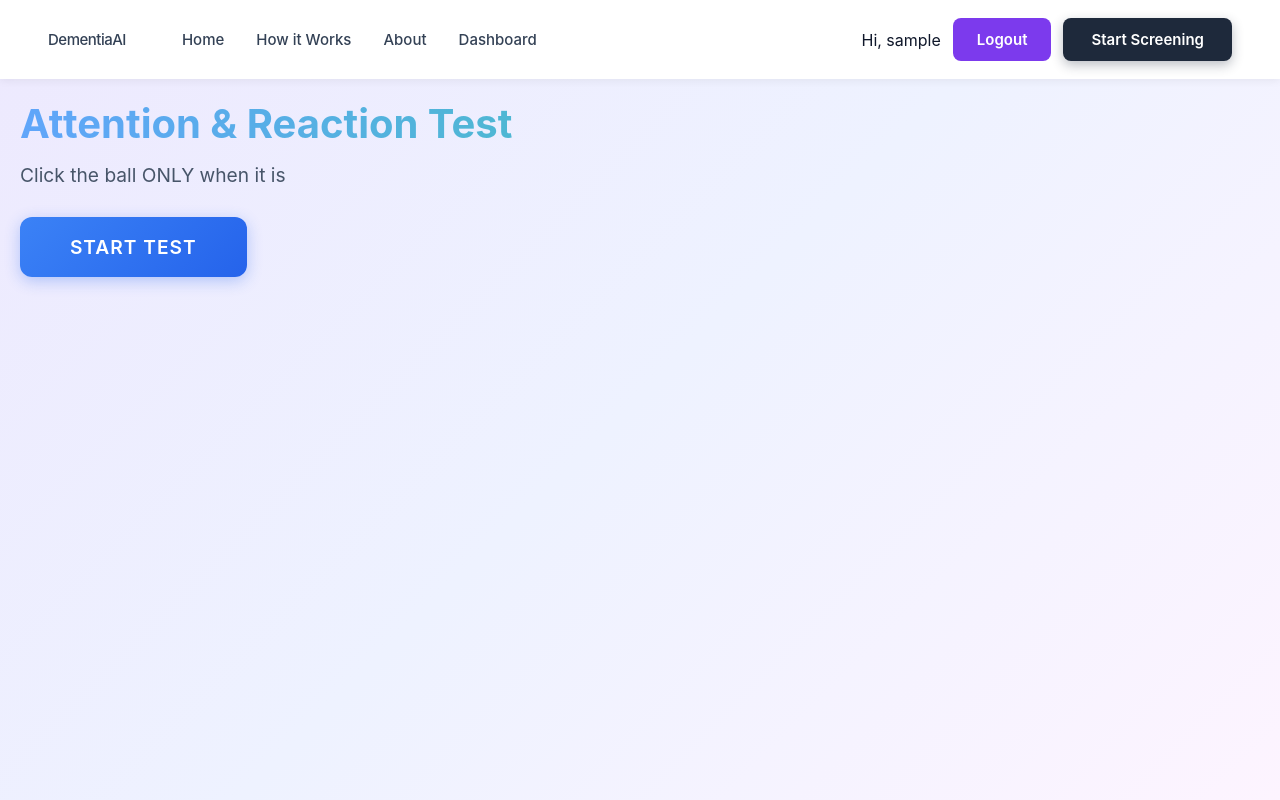
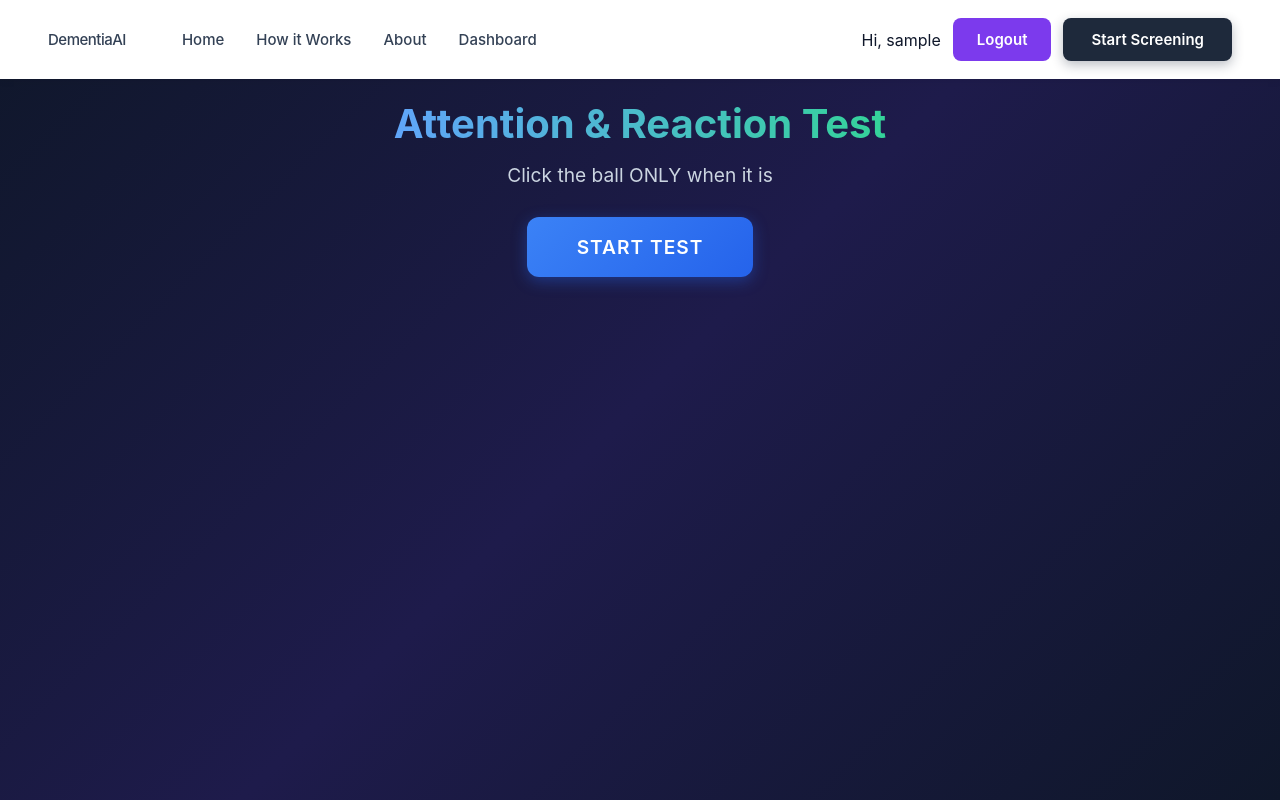
Before and after one commit to M-Iswarya2/Dementia-for-cloud, a Django app: page /attention-test/ in a window 1280 px wide. Run offline with Django 5.2, Linux system fonts and the light colour scheme; the visitor is signed in with stand-in values (Sample User, id 1).

Commit message:
Background change

```diff
--- a/dementia_web/static/css/attention_test.css
+++ b/dementia_web/static/css/attention_test.css
@@ -1,28 +1,38 @@
+/* ---------------- Body / Page Background ---------------- */
+body {
+    background: linear-gradient(135deg, #0f172a 0%, #1e1b4b 50%, #0f172a 100%) !important;
+    min-height: 100vh;
+}
+
 /* ---------------- Container ---------------- */
 .attention-test-container {
-    display: block; /* remove flex */
+    display: block;
     width: 100%;
     box-sizing: border-box;
     margin: 0;
     padding: 20px;
+    text-align: center; /* Center all child content */
 }
 
 /* ---------------- Header ---------------- */
 .attention-test-container h1 {
+    display: inline-block;         /* shrink-wrap the gradient */
     font-size: 2.5rem;
     font-weight: 700;
-    margin-bottom: 15px;
+    margin: 0 auto 15px auto;      /* centered horizontally */
     background: linear-gradient(90deg, #60a5fa, #34d399);
     -webkit-background-clip: text;
     -webkit-text-fill-color: transparent;
     background-clip: text;
+    white-space: nowrap;           /* keep title on one line */
 }
 
 /* ---------------- Instruction text ---------------- */
 .attention-test-container > p {
     font-size: 1.2rem;
-    color: #475569;
+    color: #cbd5e1;
     margin-bottom: 20px;
+    text-align: center;
 }
 
 /* ---------------- Trial info ---------------- */
@@ -31,7 +41,7 @@
     top: 20px;
     right: 30px;
     font-size: 1rem;
-    color: #475569;
+    color: #cbd5e1;
     z-index: 60 !important;
 }
 
@@ -59,14 +69,14 @@
     transition: all 0.3s ease;
     text-transform: uppercase;
     letter-spacing: 1px;
-    box-shadow: 0 4px 15px rgba(37, 99, 235, 0.3);
+    box-shadow: 0 4px 15px rgba(37, 99, 235, 0.4);
     margin-top: 10px;
 }
 
 .attention-test-container #startBtn:hover {
     background: linear-gradient(135deg, #2563eb, #1d4ed8);
     transform: translateY(-2px);
-    box-shadow: 0 6px 20px rgba(37, 99, 235, 0.4);
+    box-shadow: 0 8px 25px rgba(37, 99, 235, 0.5);
 }
 
 .attention-test-container #startBtn:disabled {
@@ -78,7 +88,7 @@
 /* ---------------- Loading ---------------- */
 .attention-test-container #loading p {
     font-size: 1.1rem;
-    color: #475569;
+    color: #cbd5e1;
     text-align: center;
     margin-top: 0;
 }
@@ -119,6 +129,7 @@
 @media (max-width: 480px) {
     .attention-test-container h1 {
         font-size: 1.4rem;
+        white-space: normal;
     }
     .attention-test-container #startBtn {
         padding: 12px 28px;
```
